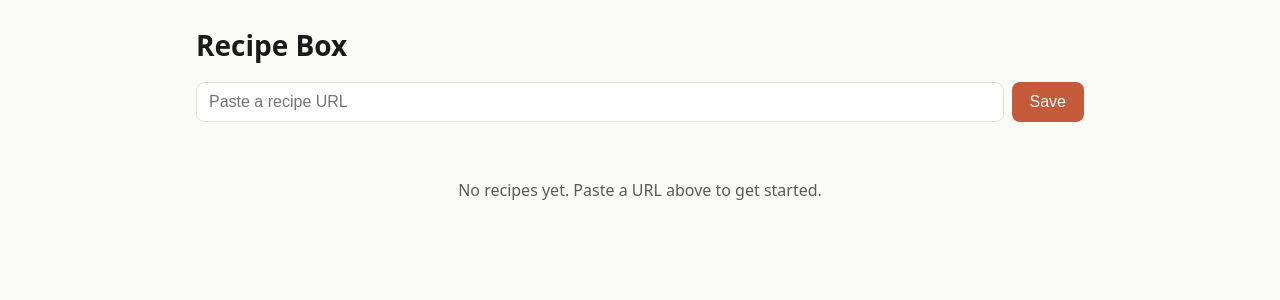
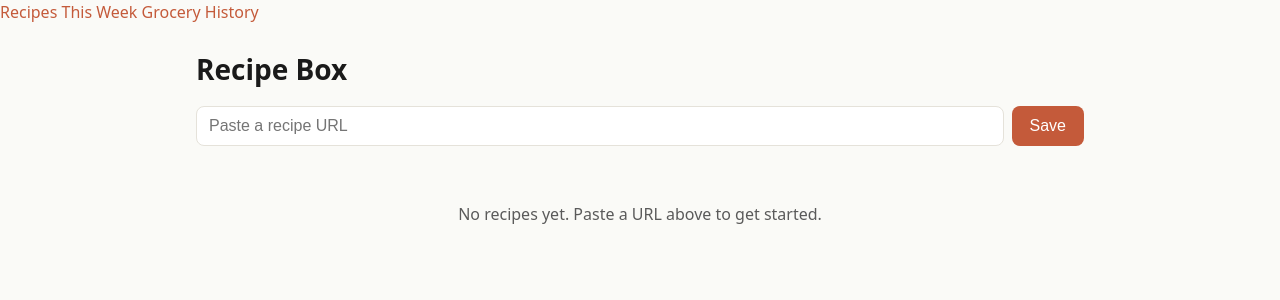
Before and after one commit to BBQonAThursday/cooking-joelgamble, a Node server app: page / in a window 1280 px wide. Shown: the top 300 px of the page. Run offline with Node 20, Linux system fonts and the light colour scheme.

Commit message:
feat(layout): top-tab navigation strip

```diff
--- a/views/layout.njk
+++ b/views/layout.njk
@@ -8,6 +8,12 @@
   <script src="/vendor/htmx.min.js" defer></script>
 </head>
 <body>
+  <nav class="tabs">
+    <a href="/" class="tab{% if activeTab == 'recipes' %} active{% endif %}">Recipes</a>
+    <a href="/this-week" class="tab{% if activeTab == 'this-week' %} active{% endif %}">This Week</a>
+    <a href="/grocery" class="tab{% if activeTab == 'grocery' %} active{% endif %}">Grocery</a>
+    <a href="/history" class="tab{% if activeTab == 'history' %} active{% endif %}">History</a>
+  </nav>
   {% block content %}{% endblock %}
   <div class="status-toast" id="status-toast"></div>
   <script>
```
Also changed, not shown: test/recipes.test.js (+9 -0 lines).
